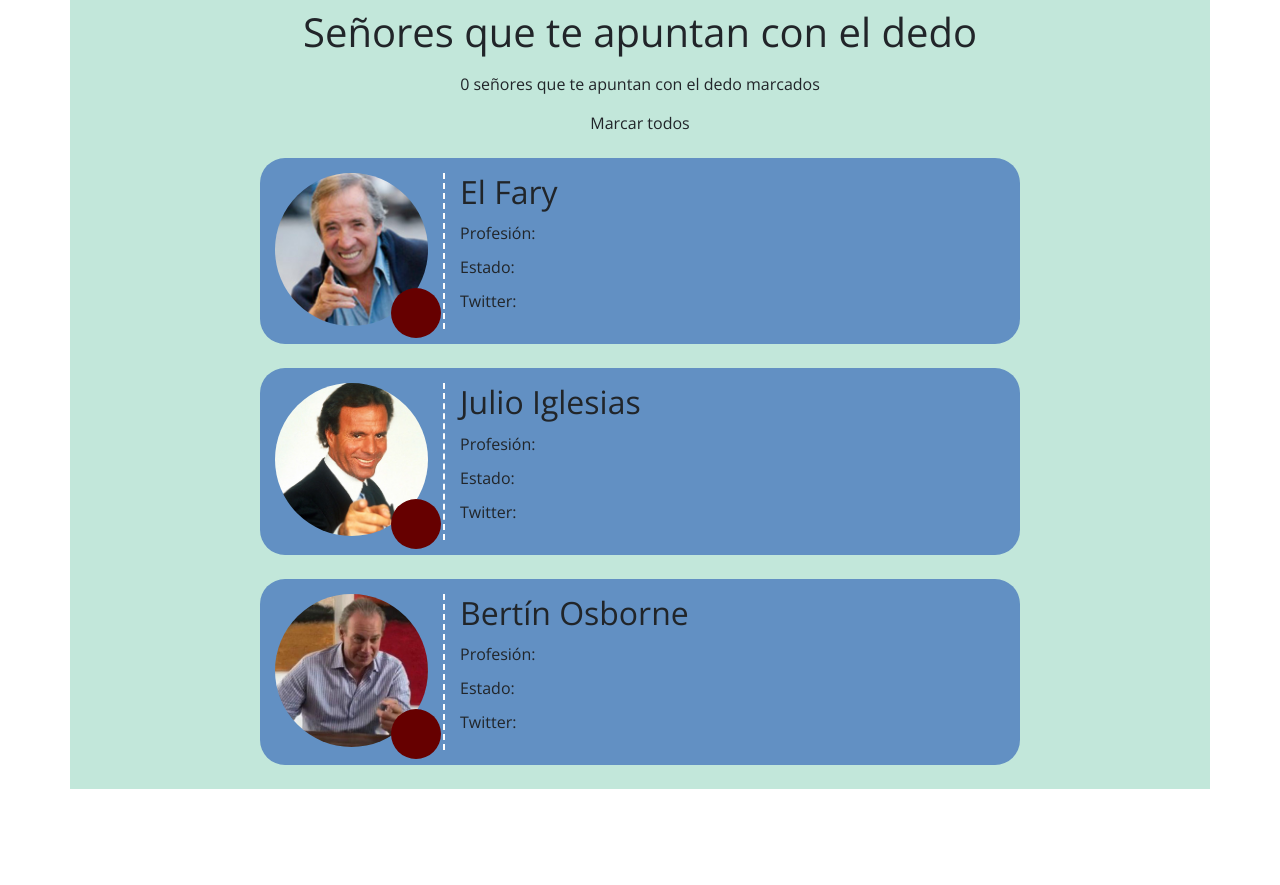
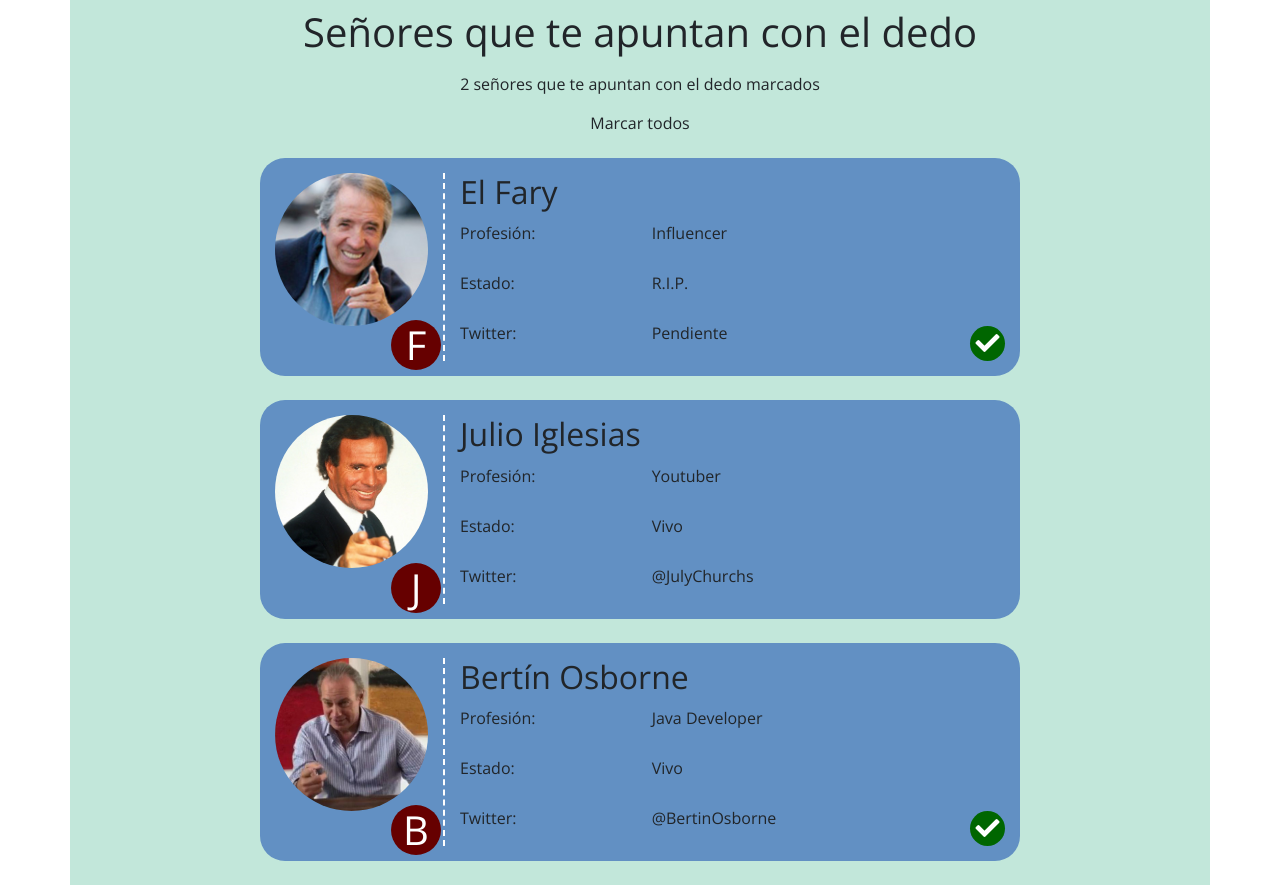
Before and after one commit to SalvadorSC/c2-ej-senyores-salvador, a website with bundled scripts: page index.html in a window 1280 px wide. Before the commit the page ends 800 px from the top, so only its background shows below. Built offline with nearby package versions, Linux system fonts and the light colour scheme.

Commit message:
inicial+twitter+senyormarcado(foto+icono)+numSenyoresMarcados

```diff
--- a/css/estilos.css
+++ b/css/estilos.css
@@ -14,10 +14,14 @@ body {
 .senyor:hover .icono {
   display: block;
 }
+
 .senyor .avatar img {
   transition: transform 0.3s;
 }
 .senyor:hover .avatar img {
+  transform: scaleX(-1);
+}
+.avatar-marcado {
   transform: scaleX(-1);
 }
 .avatar {
@@ -53,6 +57,10 @@ body {
   text-align: center;
   display: none;
 }
+.icono-marcado {
+  display: block;
+}
+
 .senyor-molde {
   display: none;
 }
--- a/index.html
+++ b/index.html
@@ -26,7 +26,8 @@
       <header class="cabecera text-center py-2 row">
         <h1 class="col-12">Señores que te apuntan con el dedo</h1>
         <span class="col-12 mt-2"
-          >0 señores que te apuntan con el dedo marcados</span
+          ><span class="num-senyores-marcados"></span> señores que te apuntan
+          con el dedo marcados</span
         >
         <button class="col-2 offset-5 btn mt-2">Marcar todos</button>
       </header>
@@ -42,15 +43,15 @@
               <ul class="datos list-unstyled mt-2">
                 <li class="row">
                   <span class="nombre-dato col-4">Profesión:</span>
-                  <span class="valor-dato col"></span>
+                  <p class="profesion-senyor valor-dato col"></p>
                 </li>
                 <li class="row">
                   <span class="nombre-dato col-4">Estado:</span>
-                  <span class="valor-dato col"></span>
+                  <p class="estado-senyor valor-dato col"></p>
                 </li>
                 <li class="row">
                   <span class="nombre-dato col-4">Twitter:</span>
-                  <span class="valor-dato col"></span>
+                  <span class="twitter-senyor valor-dato col"></span>
                 </li>
               </ul>
             </div>
--- a/js/index.js
+++ b/js/index.js
@@ -2,7 +2,26 @@ import { senyores } from "../datos/senyores.js";
 
 const principal = document.querySelector(".principal");
 
-for (const { nombre, foto } of senyores) {
+// Numero senyores marcados
+const marcados = document.querySelector(".num-senyores-marcados");
+let numeroMarcados = 0;
+for (const senyor of senyores) {
+  if (senyor.marcado) {
+    numeroMarcados++;
+  }
+}
+marcados.textContent = numeroMarcados;
+
+// Mapeado de cartas senyores
+
+for (const {
+  nombre,
+  foto,
+  profesion: profesionSenyor,
+  estado: estadoSenyor,
+  twitter: twitterSenyor,
+  marcado: marcadoSenyor,
+} of senyores) {
   const senyorElemento = document
     .querySelector(".senyor-molde")
     .cloneNode(true);
@@ -12,5 +31,40 @@ for (const { nombre, foto } of senyores) {
   const imagen = senyorElemento.querySelector(".avatar > img");
   imagen.src = `img/${foto}`;
 
+  // Profesion
+  const profesion = senyorElemento.querySelector(".profesion-senyor");
+  profesion.textContent = profesionSenyor;
+
+  // Estado
+  const estado = senyorElemento.querySelector(".estado-senyor");
+  estado.textContent = estadoSenyor;
+
+  // Twitter
+  const twitter = senyorElemento.querySelector(".twitter-senyor");
+  twitter.textContent = twitterSenyor;
+
+  // Inicial
+
+  const inicial = senyorElemento.querySelector(".inicial");
+
+  const primeraPalabraNombre = nombre.split(" ")[0];
+  const segundaPalabraNombre = nombre.split(" ")[1];
+
+  if (primeraPalabraNombre.length < 3) {
+    inicial.textContent = segundaPalabraNombre[0];
+  } else {
+    inicial.textContent = primeraPalabraNombre[0];
+  }
+
+  // Senyor Marcado
+  // Icono
+  const icono = senyorElemento.querySelector(".icono");
+  // Estilo Foto
+  const avatar = senyorElemento.querySelector(".avatar img");
+  if (marcadoSenyor) {
+    icono.classList.add("icono-marcado");
+    avatar.classList.add("avatar-marcado");
+  }
+
   principal.append(senyorElemento);
 }
```
Also changed, not shown: .eslintrc.js, 1 other file.
